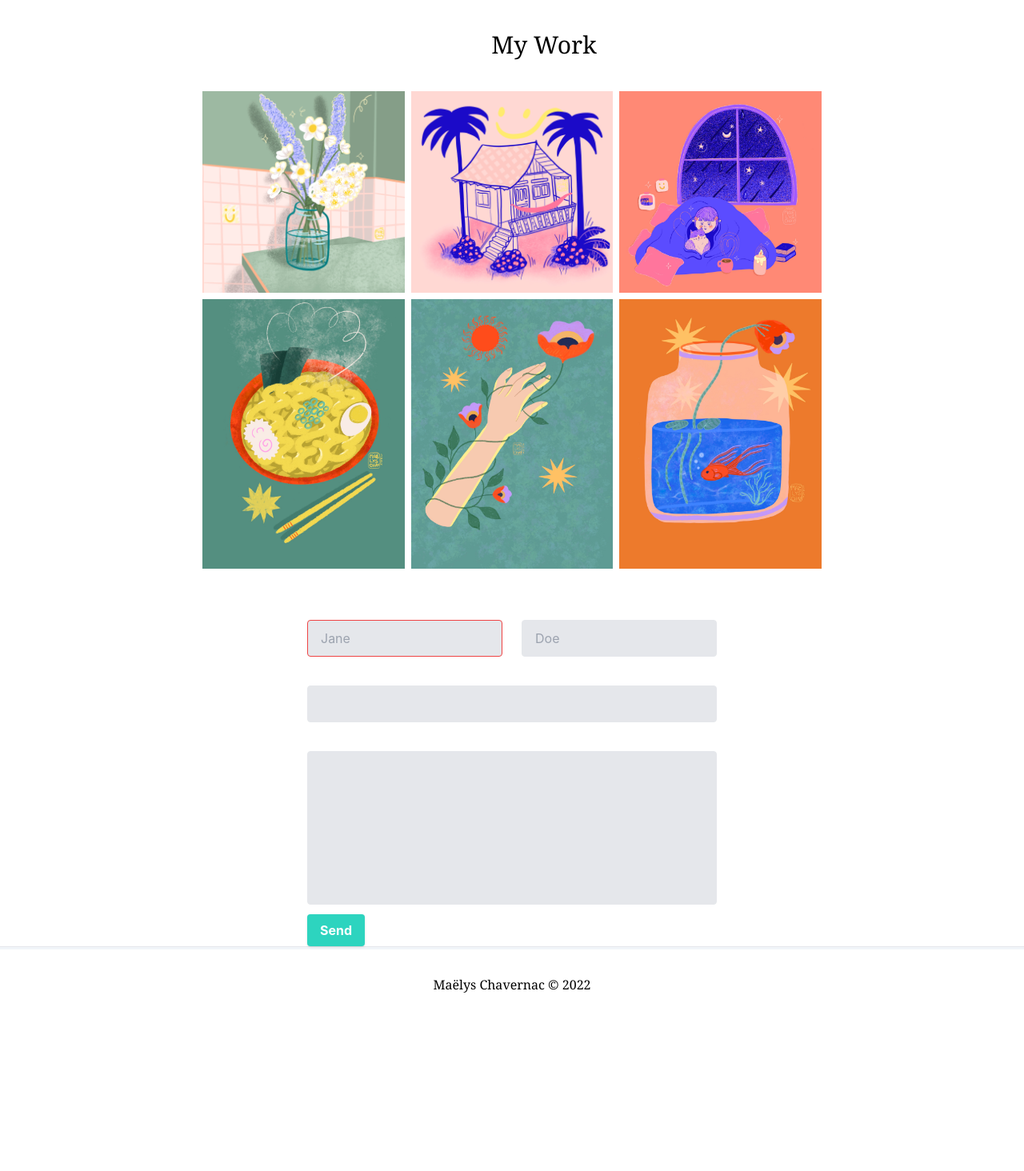
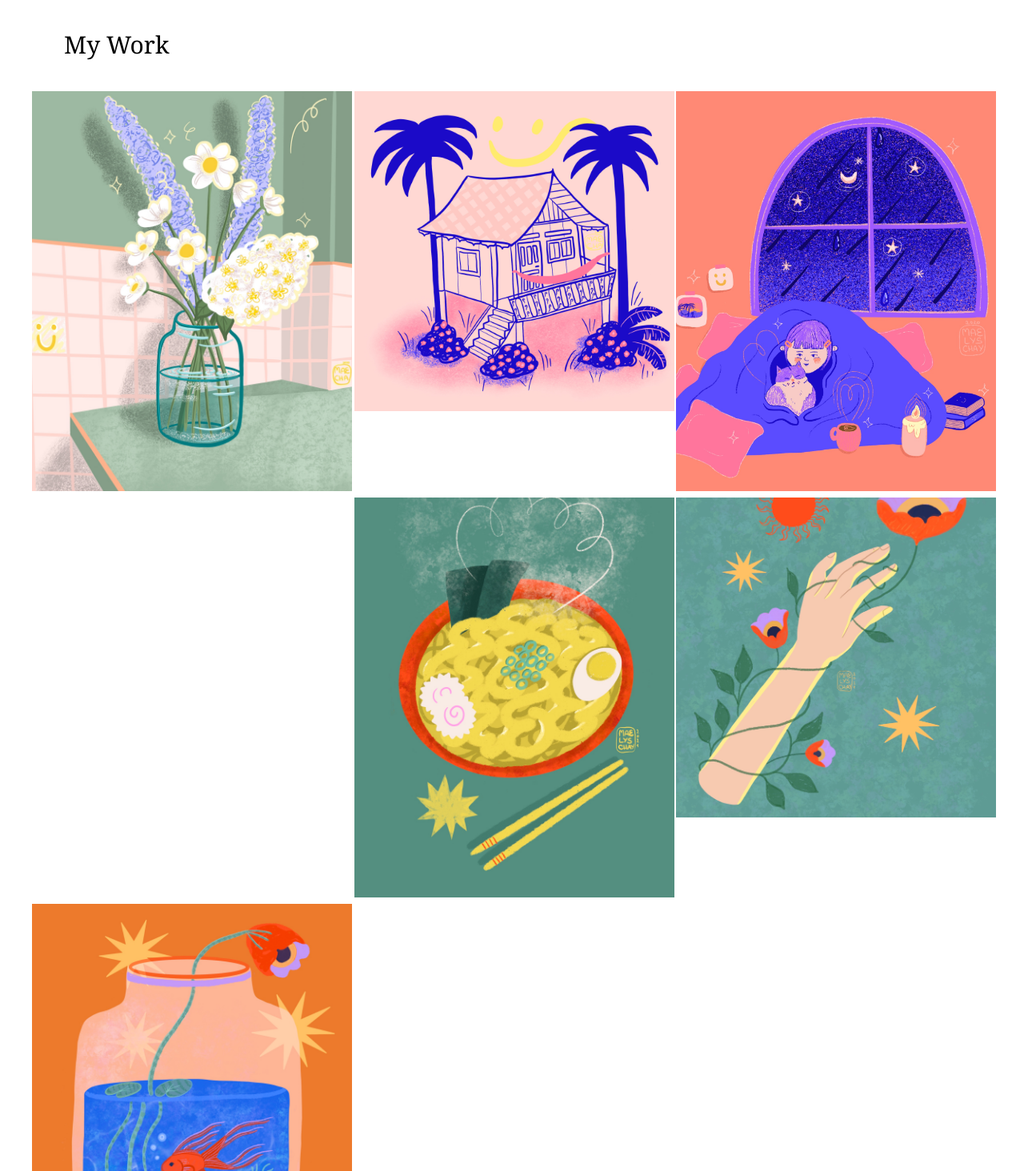
Before and after one commit to philsmithies/maelys_portfolio, a Next.js app in the folder web/: page / in a window 1280 px wide. Shown: the part 1066-2530 px from the top of the page at 80% size. Before the commit the page ends 2341 px from the top, so only its background shows below. Built offline with nearby package versions, Linux system fonts and the light colour scheme.

Commit message:
responsive masonary layout illustration page

```diff
--- /dev/null
+++ b/web/components/FadeInImage.js
@@ -0,0 +1,105 @@
+import { useState, useEffect } from "react";
+import Image from "next/image";
+import { motion, useAnimation } from "framer-motion";
+
+const animationVariants = {
+  visible: { opacity: 1 },
+  hidden: { opacity: 0 },
+};
+
+const FadeInImage = (props) => {
+  const [loaded, setLoaded] = useState(false);
+  const animationControls = useAnimation();
+  useEffect(() => {
+    if (loaded) {
+      animationControls.start("visible");
+    }
+  }, [loaded]);
+  return (
+    <div className="h-fit flex items-center flex-col-dense mx-auto pt-10 w-screen">
+      <motion.div
+        initial={"hidden"}
+        animate={animationControls}
+        variants={animationVariants}
+        transition={{ ease: "easeOut", duration: 1 }}
+      >
+        <h1 className="mt-20 lg:mt-0 mb-10 lg:ml-20 text-3xl font-serif">
+          My Work
+        </h1>
+        <div class="container space-y-2 grid grid-cols-2 lg:space-y-0 lg:gap-2 lg:grid lg:grid-cols-3 lg:max-w-max lg:pr-10 lg:pl-10">
+          <div
+            style={{ width: "400px", height: "500px" }}
+            className="rounded hover:opacity-50 hover:cursor-pointer relative row-span-2"
+          >
+            <Image
+              src={"/images/portfolio2.jpg"}
+              layout="fill"
+              objectFit="cover"
+              onLoad={() => setLoaded(true)}
+            />
+          </div>
+
+          <div
+            style={{ width: "400px", height: "400px" }}
+            className="rounded hover:opacity-50 hover:cursor-pointer relative"
+          >
+            <Image
+              src={"/images/portfolio3.jpg"}
+              layout="fill"
+              objectFit="cover"
+              onLoad={() => setLoaded(true)}
+            />
+          </div>
+          <div
+            style={{ width: "400px", height: "500px" }}
+            className="rounded hover:opacity-50 hover:cursor-pointer relative"
+          >
+            <Image
+              src={"/images/portfolio4.jpg"}
+              layout="fill"
+              objectFit="cover"
+              onLoad={() => setLoaded(true)}
+            />
+          </div>
+
+          <div
+            style={{ width: "400px", height: "500px" }}
+            className="rounded hover:opacity-50 hover:cursor-pointer relative"
+          >
+            <Image
+              src={"/images/portfolio7.jpg"}
+              layout="fill"
+              objectFit="cover"
+              onLoad={() => setLoaded(true)}
+            />
+          </div>
+
+          <div
+            style={{ width: "400px", height: "400px" }}
+            className="rounded hover:opacity-50 hover:cursor-pointer relative"
+          >
+            <Image
+              src={"/images/portfolio8.jpg"}
+              layout="fill"
+              objectFit="cover"
+              onLoad={() => setLoaded(true)}
+            />
+          </div>
+          <div
+            style={{ width: "400px", height: "500px" }}
+            className="rounded hover:opacity-50 hover:cursor-pointer relative"
+          >
+            <Image
+              src={"/images/portfolio9.jpg"}
+              layout="fill"
+              objectFit="cover"
+              onLoad={() => setLoaded(true)}
+            />
+          </div>
+        </div>
+      </motion.div>
+    </div>
+  );
+};
+
+export default FadeInImage;
--- a/web/components/HomePageGrid.js
+++ b/web/components/HomePageGrid.js
@@ -1,30 +1,25 @@
+import Masonry, { ResponsiveMasonry } from "react-responsive-masonry";
+
 const HomePageGrid = () => {
   return (
-    <div className="h-fit flex items-center flex-col mx-auto w-4/6 pt-10">
-      <h1 className="mt-20 lg:mt-0 mb-10 lg:ml-20 text-3xl font-serif">
-        My Work
-      </h1>
-      <div class="container mx-auto space-y-2 lg:space-y-0 lg:gap-2 lg:grid lg:grid-cols-3 sm:max-w-md lg:max-w-max lg:pr-10 lg:pl-10 pb-10">
-        <div class="w-full rounded hover:opacity-50 hover:cursor-pointer">
-          <img src="/images/portfolio2.jpg" alt="image" />
-        </div>
-        <div class="w-full rounded hover:opacity-50 hover:cursor-pointer">
-          <img src="/images/portfolio3.jpg" alt="image" />
-        </div>
-        <div class="w-full rounded hover:opacity-50 hover:cursor-pointer">
-          <img src="/images/portfolio4.jpg" alt="image" />
-        </div>
-        <div class="w-full rounded hover:opacity-50 hover:cursor-pointer">
-          <img src="/images/portfolio7.jpg" alt="image" />
-        </div>
-        <div class="w-full rounded hover:opacity-50 hover:cursor-pointer">
-          <img src="/images/portfolio8.jpg" alt="image" />
-        </div>
-        <div class="w-full rounded hover:opacity-50 hover:cursor-pointer">
-          <img src="/images/portfolio9.jpg" alt="image" />
-        </div>
-      </div>
-    </div>
+    <ResponsiveMasonry columnsCountBreakPoints={{ 350: 1, 750: 2, 900: 3 }}>
+      <Masonry>
+        <img src="/images/portfolio7.jpg" alt="image" />
+        <img src="/images/portfolio6.jpg" alt="image" />
+        {/* Children */}
+        <img src="/images/portfolio4.jpg" alt="image" />
+        <img src="/images/portfolio9.jpg" alt="image" />
+        <img src="/images/portfolio3.jpg" alt="image" />
+        <img src="/images/portfolio2.jpg" alt="image" />
+        <img src="/images/portfolio7.jpg" alt="image" />
+        <img src="/images/portfolio10.jpg" alt="image" />
+        <img src="/images/portfolio1.jpg" alt="image" />
+        <img src="/images/portfolio11.jpg" alt="image" />
+        <img src="/images/portfolio12.jpg" alt="image" />
+        <img src="/images/portfolio13.jpg" alt="image" />
+        <img src="/images/portfolio14.jpg" alt="image" />
+      </Masonry>
+    </ResponsiveMasonry>
   );
 };
 
--- a/web/components/Navbar.js
+++ b/web/components/Navbar.js
@@ -1,4 +1,4 @@
-import { useState } from "react";
+import { useState, useEffect } from "react";
 import Image from "next/image";
 import Link from "next/link";
 
@@ -12,8 +12,26 @@ const Navbar = () => {
     }
   };
 
+  const [show, setShow] = useState(false);
+  const controlNavbar = () => {
+    if (window.scrollY > 80) {
+      setShow(true);
+    } else {
+      setShow(false);
+    }
+  };
+
+  useEffect(() => {
+    window.addEventListener("scroll", controlNavbar);
+    return () => {
+      window.removeEventListener("scroll", controlNavbar);
+    };
+  }, []);
+
   return (
-    <nav className="container flex justify-around py-1 mx-auto w-screen sticky z-10">
+    <>
+      {!show && (
+        <nav className="container flex justify-around py-1 mx-auto w-screen sticky top-0 z-50">
           <Link href="/">
             <div className="hover:cursor-pointer fill-black pb-5 pt-5">
               <h1 className="text-4xl font-semibold transition duration-150 hover:cursor-pointer">
@@ -29,7 +47,7 @@ const Navbar = () => {
               Home
             </a>
             <a
-          href="/"
+              href="/illustration"
               className="hover:text-teal-600 transition duration-150 border-b-2 border-transparent hover:border-teal-500"
             >
               Illustration
@@ -51,6 +69,8 @@ const Navbar = () => {
         </a> */}
           </div>
         </nav>
+      )}
+    </>
   );
 };
 
--- a/web/package.json
+++ b/web/package.json
@@ -14,12 +14,14 @@
     "@sanity/block-content-to-react": "^3.0.0",
     "@sanity/client": "^2.23.2",
     "@sanity/image-url": "^1.0.1",
+    "framer-motion": "^6.2.3",
     "groq": "^2.15.0",
     "next": "12.0.7",
     "next-sanity": "^0.4.0",
     "react": "17.0.2",
     "react-cool-inview": "^2.0.8",
     "react-dom": "17.0.2",
+    "react-responsive-masonry": "^2.1.4",
     "react-spring": "^9.4.2"
   },
   "devDependencies": {
--- /dev/null
+++ b/web/pages/illustration.js
@@ -0,0 +1,11 @@
+import HomePageGrid from "../components/HomePageGrid";
+
+const Illustration = () => {
+  return (
+    <div>
+      <HomePageGrid />
+    </div>
+  );
+};
+
+export default Illustration;
--- a/web/pages/index.js
+++ b/web/pages/index.js
@@ -3,11 +3,11 @@ import Head from "next/head";
 import Navbar from "../components/Navbar";
 import Footer from "../components/Footer";
 import HomePageGrid from "../components/HomePageGrid";
-import ContactForm from "../components/ContactForm";
+import FadeInImage from "../components/FadeInImage";
 
 const Index = () => {
   return (
-    <div className="flex flex-col">
+    <div className="flex flex-col relative">
       <div className="w-8/12 text-2xl text-center mx-auto p-10">
         Hi, I’m Maelys. Lorem ipsum dolor sit amet, consectetur adipiscing elit.
         Sed pretium nibh a felis porta, vitae faucibus mi varius. Aliquam
@@ -19,10 +19,7 @@ const Index = () => {
         </h1>
         <h1 className="text-6xl pl-20 font-serif">Big Drawings</h1>
       </div>
-      <div className="flex flex-col items-center justify-between h-full">
-        <HomePageGrid />
-        <ContactForm />
-      </div>
+      <FadeInImage />
     </div>
   );
 };
```
Also changed, not shown: 1 other file (tests, documents, lock files or other folders). Lines whose indentation alone changed are shown as unchanged.
